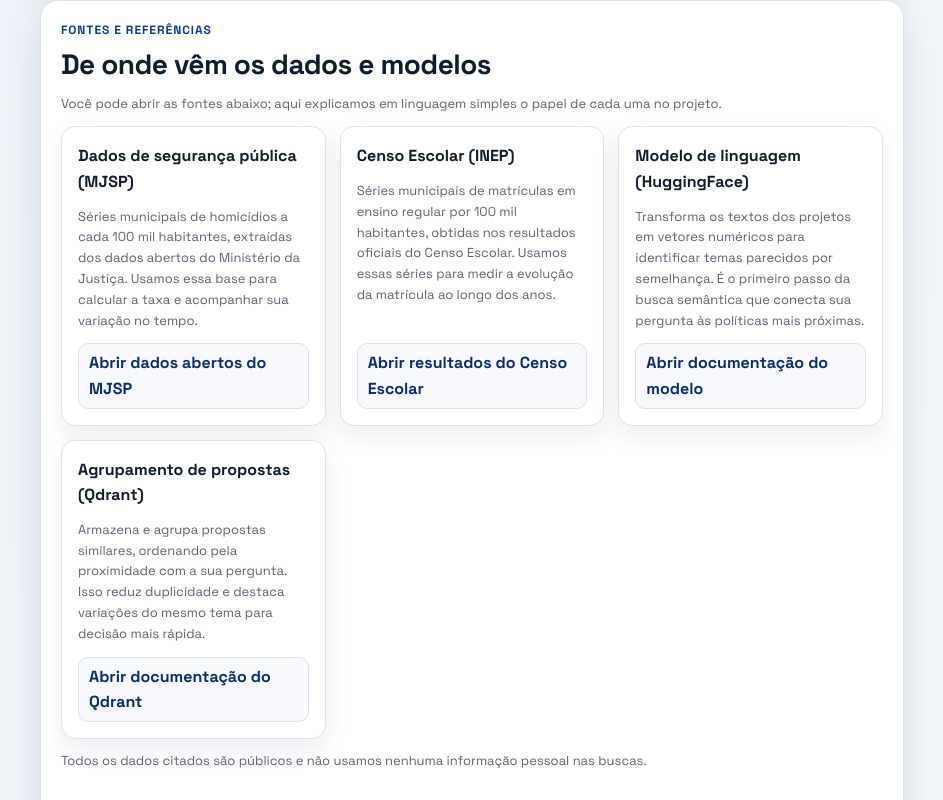
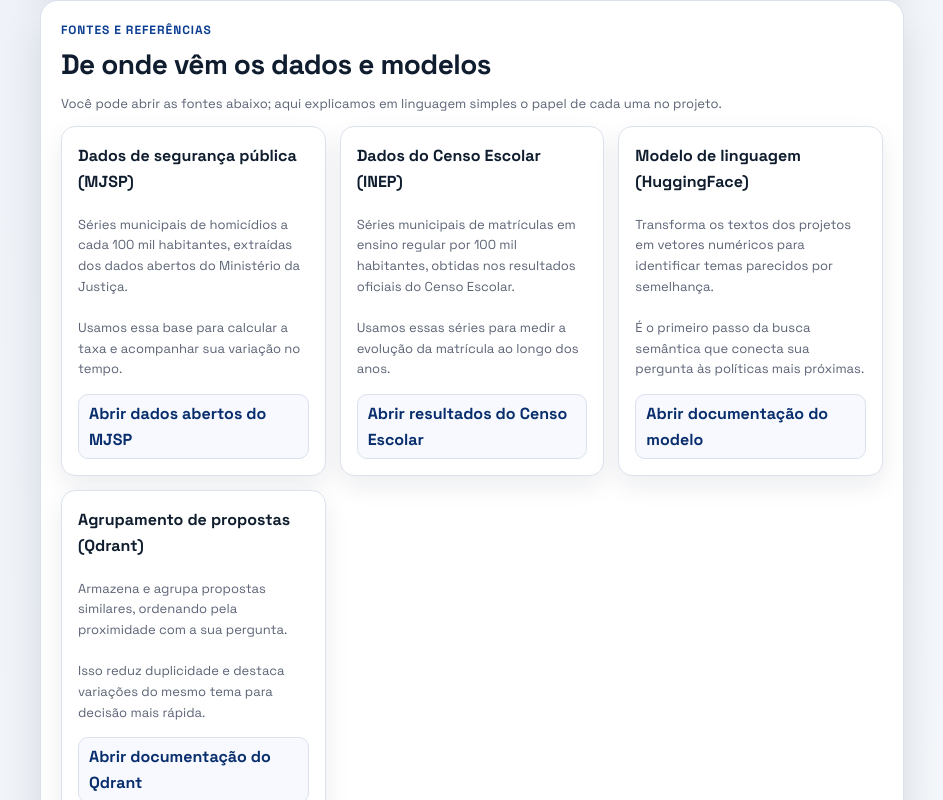
Before and after one commit to thiagoambiel/SonarMunicipal, a Next.js app: page /methodology in a window 1280 px wide. Shown: the part 2660-3460 px from the top of the page, without its empty margins (318-1261 px from the left). Built offline with nearby package versions, Linux system fonts and the light colour scheme; no server answers.

Commit message:
Somu UI/UX Improvements

```diff
--- a/src/app/globals.css
+++ b/src/app/globals.css
@@ -2192,7 +2192,7 @@ p {
 .source-card {
   display: flex;
   flex-direction: column;
-  gap: 12px;
+  gap: 14px;
   border: 1px solid var(--border);
   border-radius: 14px;
   padding: var(--space-16);
@@ -2204,6 +2204,10 @@ p {
 .source-card:hover {
   transform: translateY(-2px);
   box-shadow: var(--shadow-md);
+}
+
+.source-card p + p {
+  margin-top: 6px;
 }
 
 .source-card .chip-link {
--- a/src/app/methodology/page.tsx
+++ b/src/app/methodology/page.tsx
@@ -103,7 +103,7 @@ const sources = [
     linkLabel: "Abrir dados abertos do MJSP",
   },
   {
-    label: "Censo Escolar (INEP)",
+    label: "Dados do Censo Escolar (INEP)",
     detail: "Séries municipais de matrículas em ensino regular por 100 mil habitantes, obtidas nos resultados oficiais do Censo Escolar. Usamos essas séries para medir a evolução da matrícula ao longo dos anos.",
     href: "https://www.gov.br/inep/pt-br/areas-de-atuacao/pesquisas-estatisticas-e-indicadores/censo-escolar/resultados",
     linkLabel: "Abrir resultados do Censo Escolar",
@@ -850,7 +850,14 @@ export default function MethodologyPage() {
               {sources.map((source) => (
                 <a key={source.label} className="source-card" href={source.href} target="_blank" rel="noreferrer">
                   <p className="strong">{source.label}</p>
-                  <p className="muted small">{source.detail}</p>
+                  {(Array.isArray(source.detail) ? source.detail : source.detail.split("."))
+                    .map((sentence) => sentence.trim())
+                    .filter(Boolean)
+                    .map((sentence, index) => (
+                      <p key={`${source.label}-detail-${index}`} className="muted small">
+                        {sentence.endsWith(".") ? sentence : `${sentence}.`}
+                      </p>
+                    ))}
                   <span className="chip-link">{source.linkLabel ?? "Abrir"}</span>
                 </a>
               ))}
```
